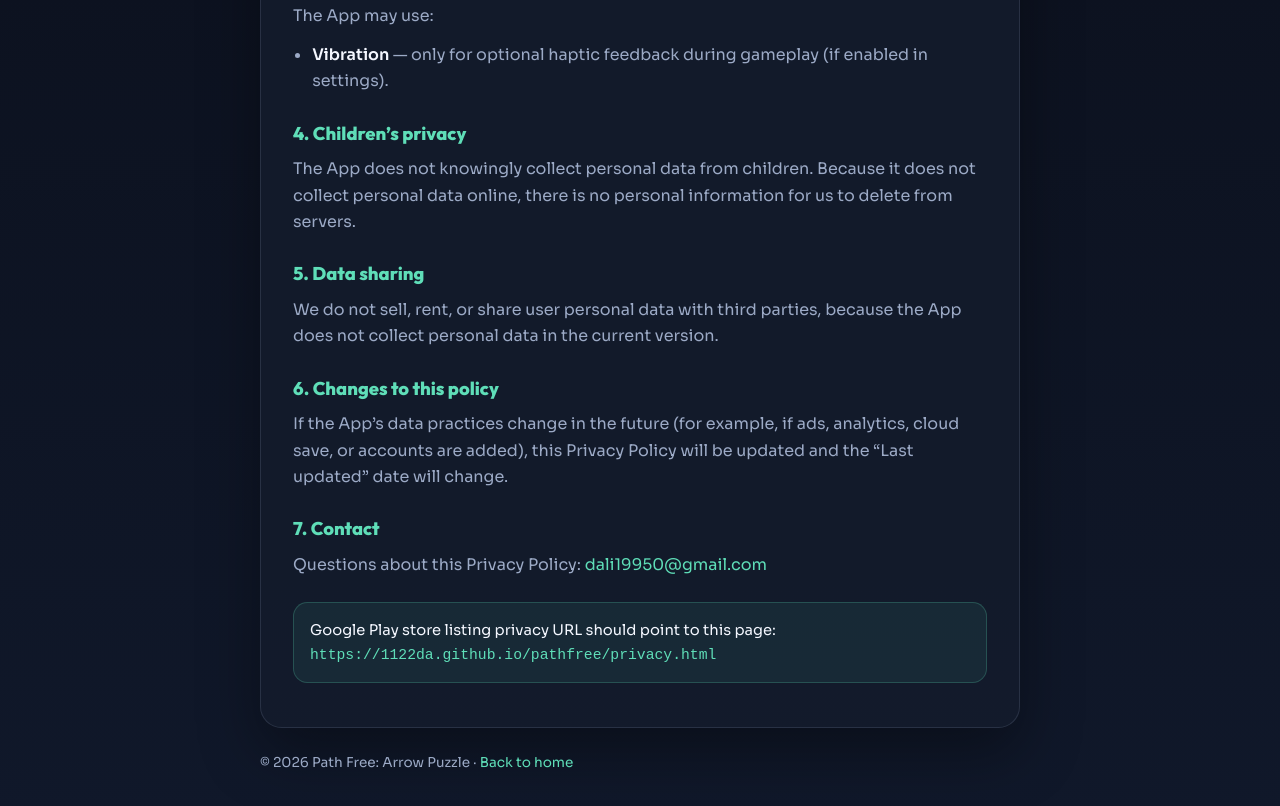
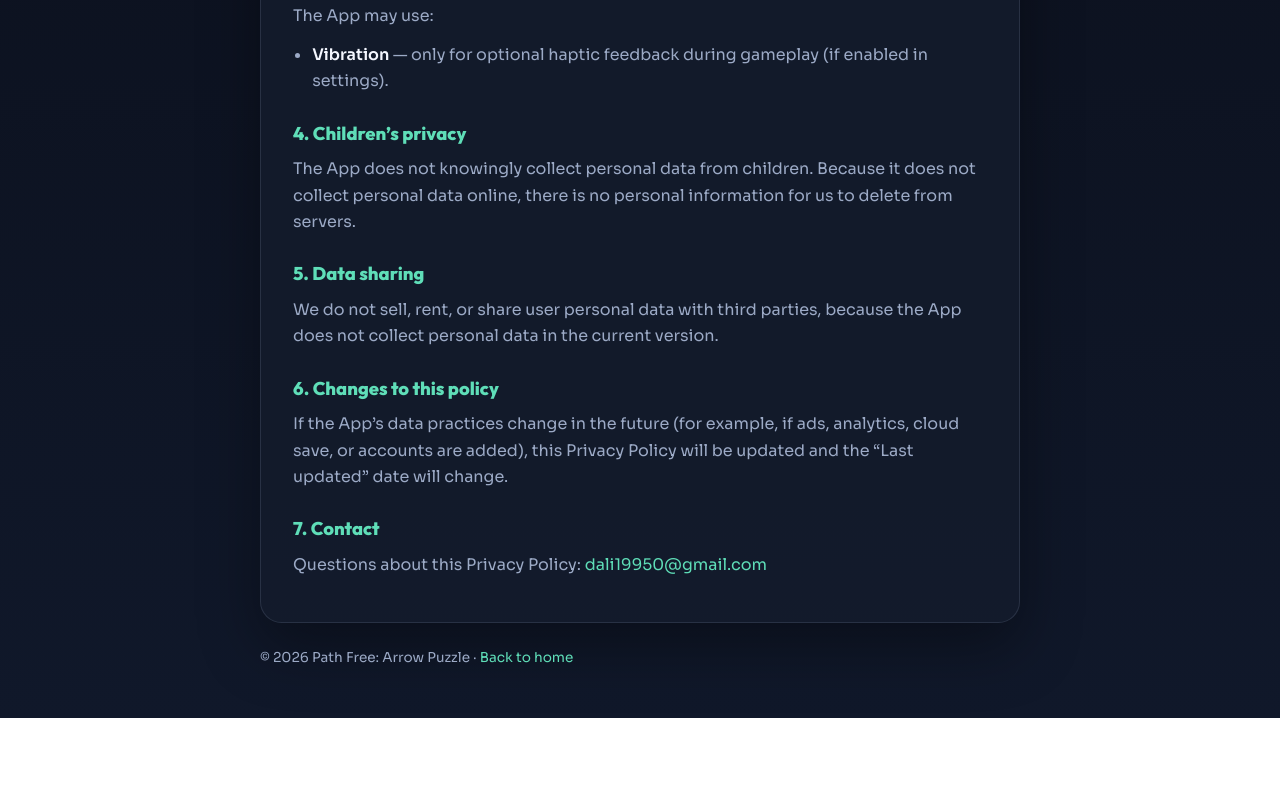
Before and after one commit to 1122da/pathfree, a plain HTML site: page privacy.html in a window 1280 px wide. Shown: the part 835-1641 px from the top of the page. After the commit the page ends 1553 px from the top, so only its background shows below. Drawn offline with Linux system fonts and the light colour scheme.

Commit message:
remove the github url

```diff
--- a/privacy.html
+++ b/privacy.html
@@ -158,12 +158,6 @@
         Questions about this Privacy Policy:
         <a href="mailto:dali19950@gmail.com">dali19950@gmail.com</a>
       </p>
-
-      <p class="note">
-        Google Play store listing privacy URL should point to this page:
-        <br />
-        <code style="color:#5fdeb8">https://1122da.github.io/pathfree/privacy.html</code>
-      </p>
     </article>
 
     <footer>
```
